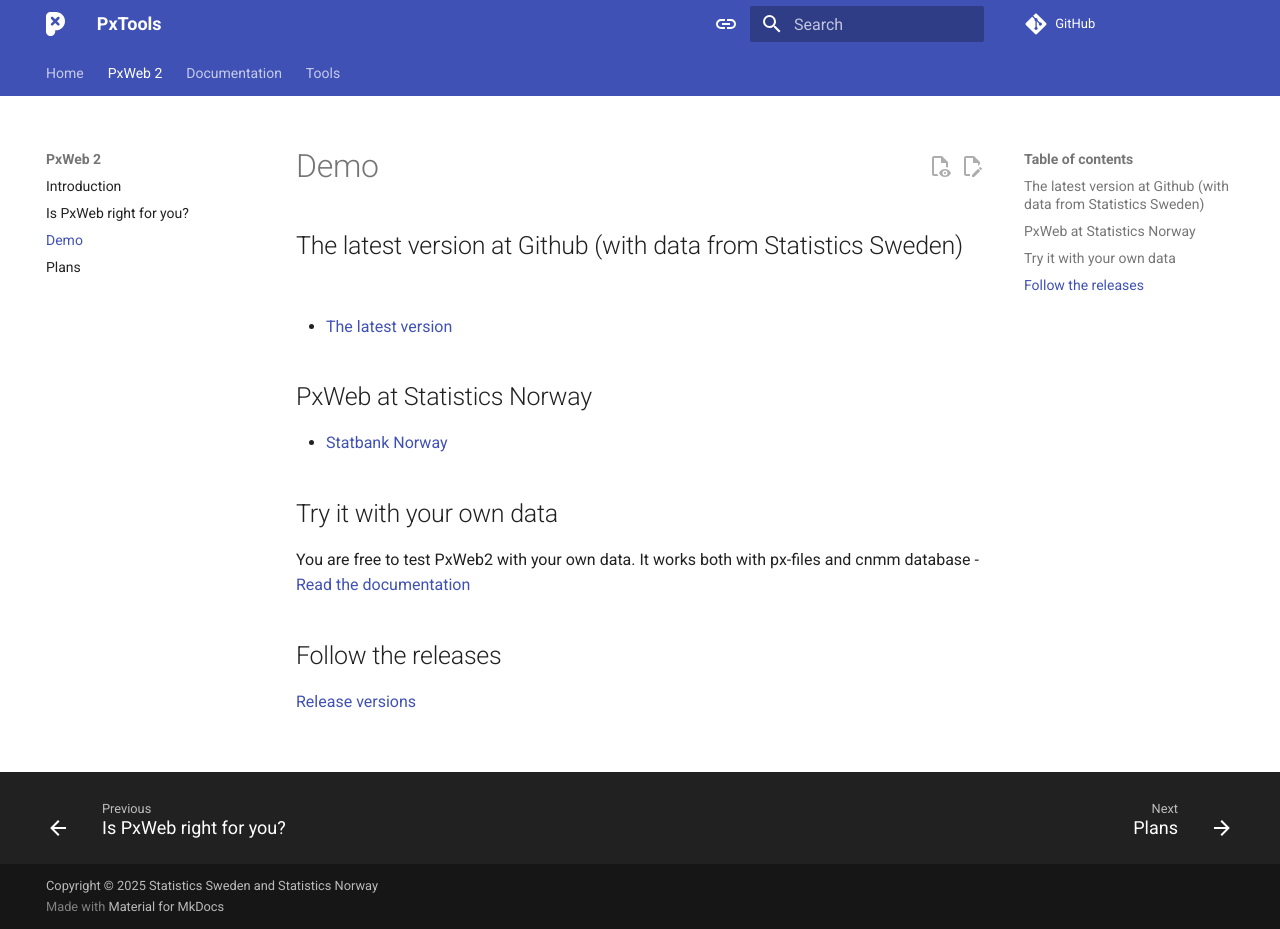
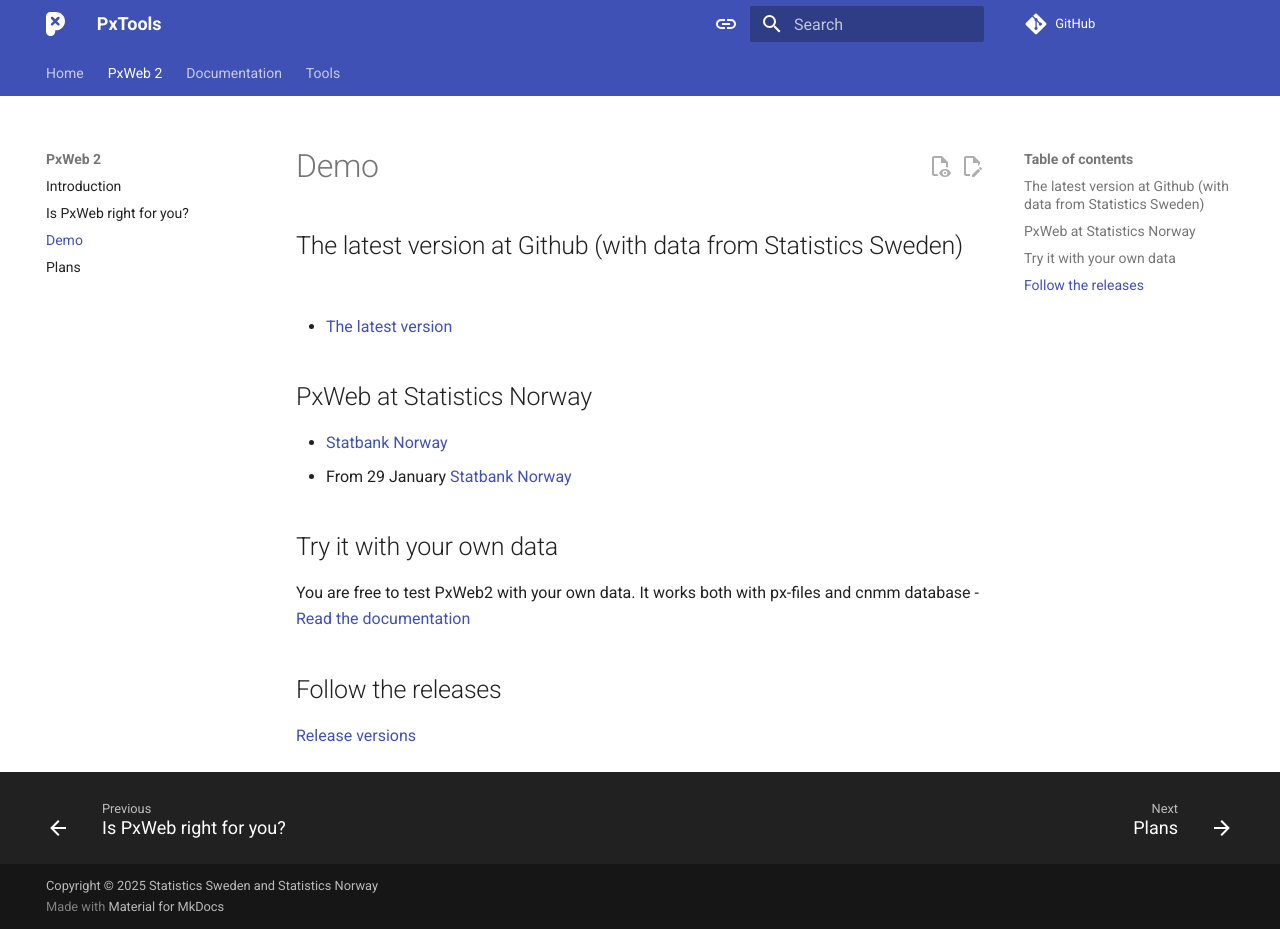
Before and after one commit to PxTools/pxtools.github.io, an MkDocs documentation site: the page built from docs/PxWeb2/project/demo.md, in a window 1280 px wide and 929 px high. Built offline with MkDocs 1.6.1 and Material for MkDocs 9.7.7, drawn with Linux system fonts in a browser that asks for light colours; comment, search, counter and statistics services are not loaded.

Commit message:
Update demo.md

```diff
--- a/docs/PxWeb2/project/demo.md
+++ b/docs/PxWeb2/project/demo.md
@@ -5,6 +5,7 @@
 
 ## PxWeb at Statistics Norway
 - [Statbank Norway](https://www.ssb.no/statbank2/en/)
+- From 29 January [Statbank Norway](https://www.ssb.no/statbank/)
 
 ## Try it with your own data
 You are free to test PxWeb2 with your own data. It works both with px-files and cnmm database
```
